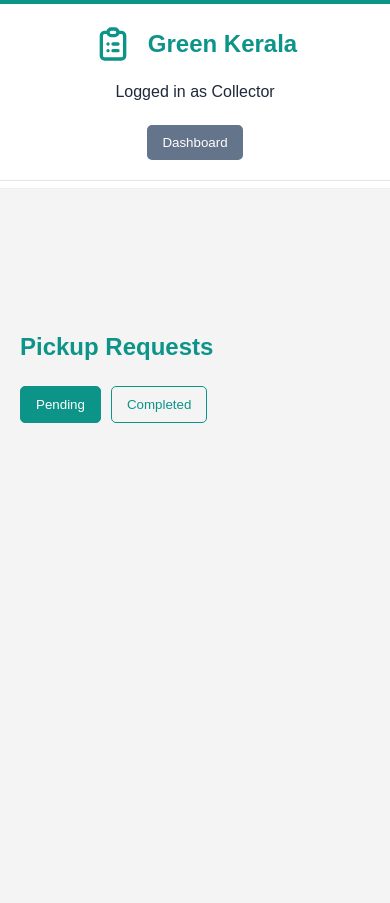
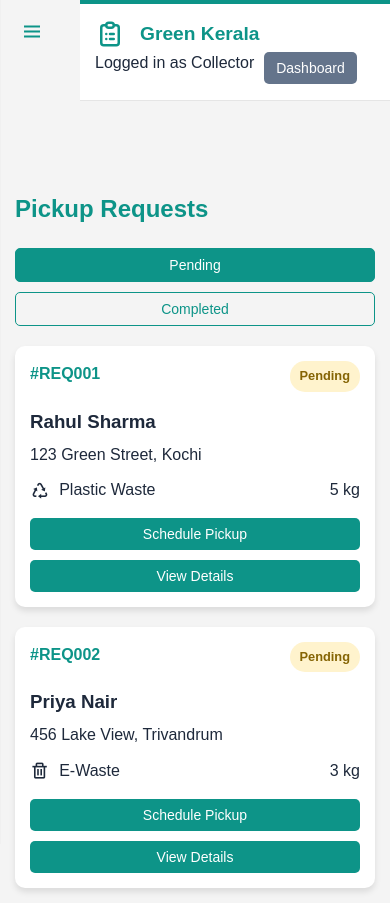
Before and after one commit to spigelspike/kerala-waste-managment, a plain HTML site: page collector-side.html in a window 390 px wide. Before the commit the page ends 844 px from the top, so only its background shows below. Drawn offline with nearby package versions, Linux system fonts and the light colour scheme; no server answers.

Commit message:
collector-side.html

```diff
--- a/collector-side.html
+++ b/collector-side.html
@@ -30,6 +30,7 @@
       padding-left: 260px; /* Accommodate sidebar width */
       transition: padding-left 0.5s ease;
     }
+
     body.sidebar-closed {
       padding-left: 80px;
     }
@@ -41,36 +42,47 @@
       position: fixed;
       top: 0;
       left: 0;
-      height: 100%;
-      padding: 80px 20px;
+      height: 100vh;
+      padding: 80px 20px 20px;
       z-index: 100;
-      overflow-y: scroll;
+      overflow-y: auto;
       box-shadow: 0 0 1px rgba(0,0,0,0.1);
       transition: all 0.5s ease;
     }
+
     .sidebar.close {
       padding: 60px 0;
       width: 80px;
     }
+
     .sidebar::-webkit-scrollbar {
       display: none;
     }
+
     .menu_content {
       position: relative;
+      height: 100%;
+      display: flex;
+      flex-direction: column;
+      justify-content: space-between;
     }
+
     .menu_title {
       margin: 15px 0;
       padding: 0 20px;
       font-size: 18px;
       color: var(--gray);
     }
+
     .sidebar.close .menu_title {
       padding: 6px 30px;
     }
+
     .menu_items {
       padding: 0;
       list-style: none;
     }
+
     .navlink_icon {
       position: relative;
       font-size: 22px;
@@ -81,6 +93,7 @@
       border-radius: 6px;
       color: var(--gray);
     }
+
     .sidebar .nav_link {
       display: flex;
       align-items: center;
@@ -92,25 +105,32 @@
       white-space: nowrap;
       transition: all 0.3s ease;
     }
+
     .sidebar.close .navlink {
       display: none;
     }
+
     .nav_link:hover {
       color: var(--light);
       background: var(--primary);
     }
+
     .nav_link:hover .navlink_icon {
       color: var(--light);
     }
+
     .sidebar.close .nav_link:hover {
       background: var(--light);
     }
+
     .submenu_item {
       cursor: pointer;
     }
+
     .submenu {
       display: none;
     }
+
     .submenu_item .arrow-left {
       position: absolute;
       right: 10px;
@@ -118,15 +138,19 @@
       margin-right: auto;
       transition: transform 0.3s ease;
     }
+
     .sidebar.close .submenu {
       display: none;
     }
+
     .show_submenu ~ .submenu {
       display: block;
     }
+
     .show_submenu .arrow-left {
       transform: rotate(90deg);
     }
+
     .submenu .sublink {
       padding: 15px 15px 15px 52px;
       color: var(--dark);
@@ -134,22 +158,21 @@
       display: block;
       transition: all 0.3s ease;
     }
+
     .submenu .sublink:hover {
       color: var(--primary);
     }
+
     .bottom_content {
-      position: fixed;
-      bottom: 60px;
-      left: 0;
-      width: 260px;
+      margin-top: auto;
+      width: 100%;
       cursor: pointer;
       transition: all 0.5s ease;
     }
+
     .bottom {
-      position: absolute;
       display: flex;
       align-items: center;
-      left: 0;
       justify-content: space-around;
       padding: 18px 0;
       text-align: center;
@@ -158,34 +181,36 @@
       border-top: 1px solid rgba(0,0,0,0.1);
       background-color: var(--light);
     }
+
     .bottom i {
       font-size: 20px;
     }
+
     .bottom span {
       font-size: 18px;
     }
-    .sidebar.close .bottom_content {
-      width: 50px;
-      left: 15px;
-    }
+
     .sidebar.close .bottom span {
       display: none;
     }
+
     .sidebar.hoverable .collapse_sidebar {
       display: none;
     }
+
     .container {
       width: 100%;
       max-width: 1400px;
       margin: 0 auto;
       padding: 90px 20px 20px; /* Added top padding for header */
     }
+
     .header {
       position: fixed;
       top: 0;
       right: 0;
       left: 260px; /* Match initial sidebar width */
-  z-index: 999; /* Ensure it stays above content */
+      z-index: 99; /* Ensure it stays above content */
       display: flex;
       justify-content: space-between;
       align-items: center;
@@ -199,6 +224,7 @@
     body.sidebar-closed .header {
       left: 80px; /* Match collapsed sidebar width */
     }
+
     .logo {
       display: flex;
       align-items: center;
@@ -239,6 +265,7 @@ body.sidebar-closed .header {
 
     .dashboard-content {
       flex-grow: 1;
+      width: 100%;
     }
 
     .dashboard-content h2 {
@@ -250,6 +277,7 @@ body.sidebar-closed .header {
       display: flex;
       gap: 10px;
       margin-bottom: 20px;
+      flex-wrap: wrap;
     }
 
     .btn-filter {
@@ -286,6 +314,8 @@ body.sidebar-closed .header {
       display: flex;
       justify-content: space-between;
       margin-bottom: 15px;
+      flex-wrap: wrap;
+      gap: 10px;
     }
 
     .request-id {
@@ -293,59 +323,6 @@ body.sidebar-closed .header {
       color: var(--primary);
     }
 
-    .request-status {
-      padding: 5px 10px;
-      border-radius: 15px;
-      font-size: 0.8rem;
-    }
-
-    .request-status.prepaid {
-      background-color: #e6f3f1;
-      color: var(--primary);
-    }
-
-    .request-status.postpaid {
-      background-color: #f3e6e6;
-      color: #d9534f;
-    }
-
-    .request-details {
-      margin-bottom: 15px;
-    }
-
-    .request-customer h3 {
-      margin-bottom: 5px;
-    }
-
-    .request-waste-info {
-      display: flex;
-      justify-content: space-between;
-      align-items: center;
-      margin-top: 10px;
-    }
-
-    .waste-type {
-      display: flex;
-      align-items: center;
-      gap: 10px;
-    }
-
-    .request-actions {
-      display: flex;
-      justify-content: space-between;
-      gap: 10px;
-    }
-
-    .btn-primary {
-      background-color: var(--primary);
-      color: var(--light);
-    }
-
-    .btn-primary:hover {
-      background-color: var(--primary-dark);
-    }
-
-    /* Add to your existing CSS */
     .request-status {
       padding: 5px 10px;
       border-radius: 15px;
@@ -378,69 +355,53 @@ body.sidebar-closed .header {
       color: #d9534f;
     }
 
+    .request-details {
+      margin-bottom: 15px;
+    }
+
+    .request-customer h3 {
+      margin-bottom: 5px;
+    }
+
+    .request-waste-info {
+      display: flex;
+      justify-content: space-between;
+      align-items: center;
+      margin-top: 10px;
+      flex-wrap: wrap;
+      gap: 10px;
+    }
+
+    .waste-type {
+      display: flex;
+      align-items: center;
+      gap: 10px;
+    }
+
     .waste-icon {
       font-size: 1.2em;
     }
 
-    /* Responsive Adjustments */
-    @media screen and (max-width: 1024px) {
-      @media screen and (max-width: 1024px) {
-  .header {
-    left: 0 !important; /* Full width on smaller screens */
-  }
-
-  body, body.sidebar-closed {
-    padding-left: 0;
-    padding-top: 80px; /* Make space for header */
-  }
-}
-      .dashboard {
-        flex-direction: column;
-      }
-
-      .sidebar {
-        width: 100%;
-        position: relative;
-        height: auto;
-        padding: 20px;
-        margin-bottom: 20px;
-      }
-
-      body, body.sidebar-closed {
-        padding-left: 0;
-      }
-
-      .sidebar.close {
-        width: 100%;
-        padding: 20px;
-      }
-
-      .menu_items {
+    .request-actions {
       display: flex;
-        flex-wrap: wrap;
+      justify-content: space-between;
       gap: 10px;
     }
 
-      .menu_title {
-        display: none;
+    .btn-primary {
+      background-color: var(--primary);
+      color: var(--light);
+      flex: 1;
     }
 
-      .request-grid {
-        grid-template-columns: repeat(auto-fill, minmax(250px, 1fr));
+    .btn-primary:hover {
+      background-color: var(--primary-dark);
     }
 
-      .bottom_content {
-        position: relative;
-        bottom: auto;
-        width: 100%;
-        margin-top: 20px;
-      }
-    }
     .requests-container {
       position: relative;
     }
 
-.request-grid,
     .pending-grid,
     .completed-grid {
       display: grid;
@@ -453,41 +414,131 @@ body.sidebar-closed .header {
       display: grid !important;
     }
 
+    /* Responsive Adjustments */
+    @media screen and (max-width: 1024px) {
+      .header {
+        left: 0;
+        width: 100%;
+      }
+
+      body, body.sidebar-closed {
+        padding-left: 0;
+        padding-top: 80px;
+      }
+
+      .sidebar {
+        transform: translateX(-100%);
+        z-index: 1000;
+      }
+
+      .sidebar.active {
+        transform: translateX(0);
+      }
+
+      .menu-toggle {
+        display: block;
+        position: fixed;
+        top: 20px;
+        left: 20px;
+        z-index: 1001;
+        font-size: 24px;
+        cursor: pointer;
+      }
+    }
+
     @media screen and (max-width: 768px) {
       .header {
-        flex-direction: column;
-        text-align: center;
+        padding: 15px;
       }
 
       .header-right {
-        margin-top: 15px;
-        flex-direction: column;
-        width: 100%;
+        gap: 10px;
+      }
+
+      .pending-grid,
+      .completed-grid {
+        grid-template-columns: 1fr;
       }
 
       .request-actions {
         flex-direction: column;
       }
 
-      .request-grid {
-        grid-template-columns: 1fr;
+      .btn {
+        width: 100%;
+        text-align: center;
+      }
+
+      .header {
+        flex-wrap: wrap;
+      }
+
+      #collector-greeting {
+        width: 100%;
+        margin-bottom: 10px;
+        text-align: center;
       }
     }
-    /* Add to your existing CSS */
-.request-grid,
-.scheduled-grid,
-.completed-grid {
-  display: grid;
-  grid-template-columns: repeat(auto-fill, minmax(300px, 1fr));
-  gap: 20px;
+
+    @media screen and (max-width: 480px) {
+      .container {
+        padding: 80px 15px 15px;
       }
 
-.grid-active {
-  display: grid !important;
+      .request-card {
+        padding: 15px;
+      }
+
+      .logo {
+        font-size: 1.2rem;
+      }
+
+      .logo-icon {
+        width: 30px;
+        height: 30px;
+      }
+
+      .btn {
+        padding: 8px 12px;
+        font-size: 14px;
+      }
+    }
+
+    /* Mobile sidebar toggle */
+    .menu-toggle {
+      display: none;
+      background: none;
+      border: none;
+      color: var(--primary);
+      font-size: 24px;
+      cursor: pointer;
+    }
+
+    @media screen and (max-width: 1024px) {
+      .menu-toggle {
+        display: block;
+        position: fixed;
+        top: 20px;
+        left: 20px;
+        z-index: 1001;
+      }
+
+      .sidebar {
+        transform: translateX(-100%);
+      }
+
+      .sidebar.active {
+        transform: translateX(0);
+      }
     }
   </style>
 </head>
 <body>
+  <!-- Mobile menu toggle button -->
+  <button class="menu-toggle">
+    <i class='bx bx-menu'></i>
+  </button>
+
   <nav class="sidebar">
     <div class="menu_content">
       <ul class="menu_items">
@@ -558,43 +609,101 @@ body.sidebar-closed .header {
     <div class="dashboard">
       <div class="dashboard-content">
         <h2>Pickup Requests</h2>
-        <!-- Replace the request-filters and request-grid section with this: -->
+
         <div class="request-filters">
           <button class="btn btn-filter active" data-filter="pending">Pending</button>
           <button class="btn btn-filter" data-filter="completed">Completed</button>
         </div>
 
         <div class="requests-container">
-          <div class="pending-grid grid-active" id="pending-requests"></div>
-          <div class="completed-grid" id="completed-requests" style="display:none;"></div>
+          <div class="pending-grid grid-active" id="pending-requests">
+            <!-- Sample content for the pending grid -->
+            <div class="request-card">
+              <div class="request-header">
+                <span class="request-id">#REQ001</span>
+                <span class="request-status pending">Pending</span>
+              </div>
+              <div class="request-details">
+                <div class="request-customer">
+                  <h3>Rahul Sharma</h3>
+                  <p>123 Green Street, Kochi</p>
+                </div>
+                <div class="request-waste-info">
+                  <div class="waste-type">
+                    <i class="bx bx-recycle waste-icon"></i>
+                    <span>Plastic Waste</span>
+                  </div>
+                  <span>5 kg</span>
+                </div>
+              </div>
+              <div class="request-actions">
+                <button class="btn btn-primary">Schedule Pickup</button>
+                <button class="btn btn-primary">View Details</button>
+              </div>
             </div>
 
-        <div class="request-grid">
-
+            <div class="request-card">
+              <div class="request-header">
+                <span class="request-id">#REQ002</span>
+                <span class="request-status pending">Pending</span>
+              </div>
+              <div class="request-details">
+                <div class="request-customer">
+                  <h3>Priya Nair</h3>
+                  <p>456 Lake View, Trivandrum</p>
+                </div>
+                <div class="request-waste-info">
+                  <div class="waste-type">
+                    <i class="bx bx-trash waste-icon"></i>
+                    <span>E-Waste</span>
+                  </div>
+                  <span>3 kg</span>
+                </div>
+              </div>
+              <div class="request-actions">
+                <button class="btn btn-primary">Schedule Pickup</button>
+                <button class="btn btn-primary">View Details</button>
+              </div>
+            </div>
           </div>
 
-
-
-
+          <div class="completed-grid" id="completed-requests" style="display:none;">
+            <!-- Sample content for the completed grid -->
+            <div class="request-card">
+              <div class="request-header">
+                <span class="request-id">#REQ003</span>
+                <span class="request-status completed">Completed</span>
               </div>
-
-
-
+              <div class="request-details">
+                <div class="request-customer">
+                  <h3>Anoop Thomas</h3>
+                  <p>789 Palm Avenue, Kochi</p>
+                </div>
+                <div class="request-waste-info">
+                  <div class="waste-type">
+                    <i class="bx bx-paper waste-icon"></i>
+                    <span>Paper Waste</span>
+                  </div>
+                  <span>8 kg</span>
+                </div>
               </div>
               <div class="request-actions">
-
+                <button class="btn btn-primary">View Details</button>
               </div>
             </div>
           </div>
         </div>
       </div>
     </div>
+  </div>
+
   <script>
     // Sidebar toggle functionality
     const sidebar = document.querySelector('.sidebar');
     const body = document.body;
     const expandSidebar = document.querySelector('.expand_sidebar');
     const collapseSidebar = document.querySelector('.collapse_sidebar');
+    const menuToggle = document.querySelector('.menu-toggle');
 
     expandSidebar.addEventListener('click', () => {
       sidebar.classList.remove('close');
@@ -606,17 +715,33 @@ body.sidebar-closed .header {
       body.classList.add('sidebar-closed');
     });
 
+    // Mobile sidebar toggle
+    menuToggle.addEventListener('click', () => {
+      sidebar.classList.toggle('active');
+    });
+
+    // Detect clicks outside sidebar to close it on mobile
+    document.addEventListener('click', (e) => {
+      const isClickInsideSidebar = sidebar.contains(e.target);
+      const isClickOnToggle = menuToggle.contains(e.target);
+
+      if (!isClickInsideSidebar && !isClickOnToggle && window.innerWidth <= 1024 && sidebar.classList.contains('active')) {
+        sidebar.classList.remove('active');
+      }
+    });
+
     // Initial sidebar state based on screen width
-    if (window.innerWidth < 768) {
+    if (window.innerWidth < 1024) {
       sidebar.classList.add('close');
       body.classList.add('sidebar-closed');
     }
 
     // Responsive sidebar handling
     window.addEventListener('resize', () => {
-      if (window.innerWidth < 768) {
+      if (window.innerWidth < 1024) {
         sidebar.classList.add('close');
         body.classList.add('sidebar-closed');
+        sidebar.classList.remove('active');
       } else {
         sidebar.classList.remove('close');
         body.classList.remove('sidebar-closed');
@@ -625,17 +750,33 @@ body.sidebar-closed .header {
 
     // Filter buttons functionality
     const filterButtons = document.querySelectorAll('.btn-filter');
+    const pendingGrid = document.getElementById('pending-requests');
+    const completedGrid = document.getElementById('completed-requests');
+
     filterButtons.forEach(button => {
       button.addEventListener('click', () => {
+        // Remove active class from all buttons
         filterButtons.forEach(btn => btn.classList.remove('active'));
+
+        // Add active class to clicked button
         button.classList.add('active');
+
+        // Show corresponding grid
+        const filter = button.getAttribute('data-filter');
+        if (filter === 'pending') {
+          pendingGrid.style.display = 'grid';
+          completedGrid.style.display = 'none';
+        } else if (filter === 'completed') {
+          pendingGrid.style.display = 'none';
+          completedGrid.style.display = 'grid';
+        }
       });
     });
   </script>
+
   <!-- Load Firebase Config First -->
   <script type="module" src="firebase-config.js"></script>
   <!-- Load Collector Logic -->
   <script type="module" src="collector-side.js"></script>
-
 </body>
 </html>
```
Lines whose indentation alone changed are shown as unchanged.
